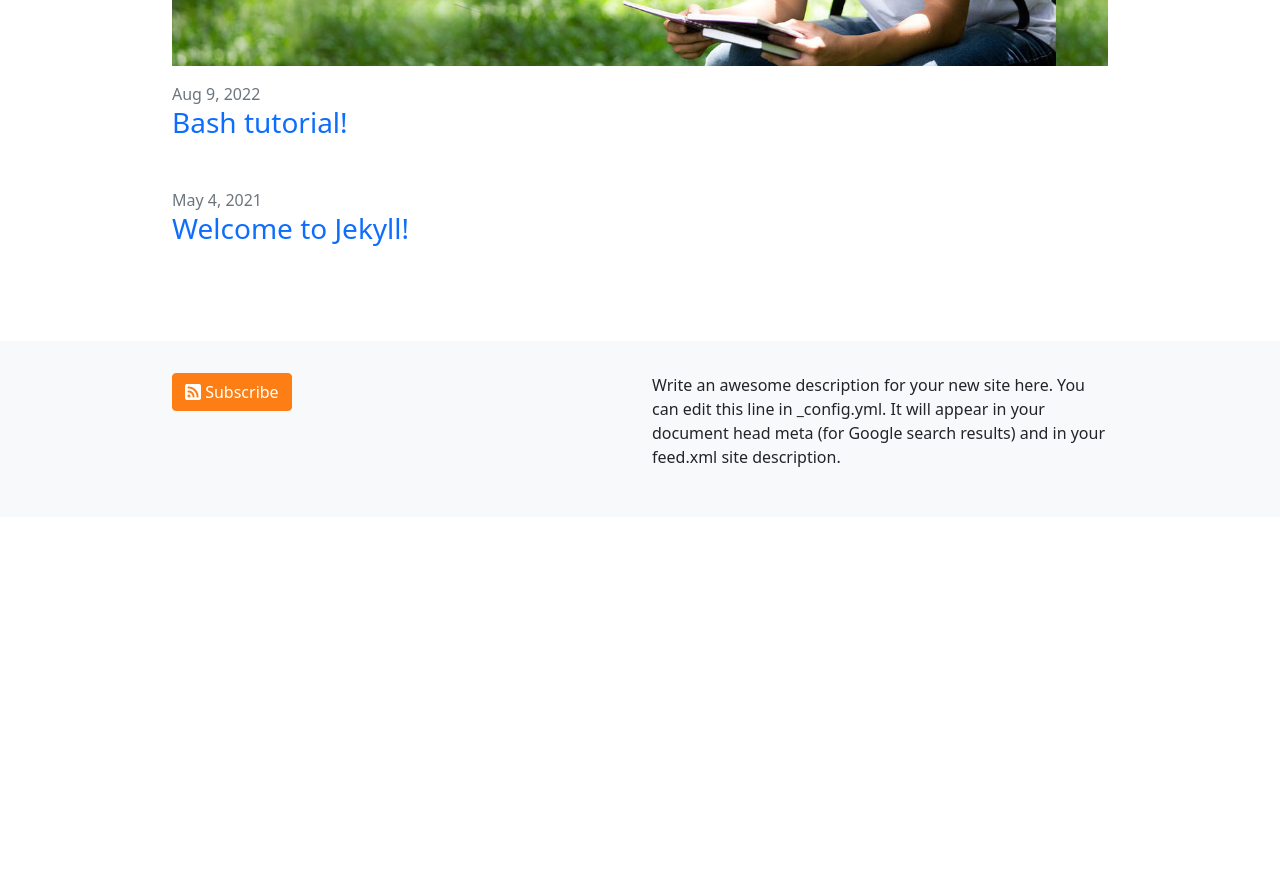
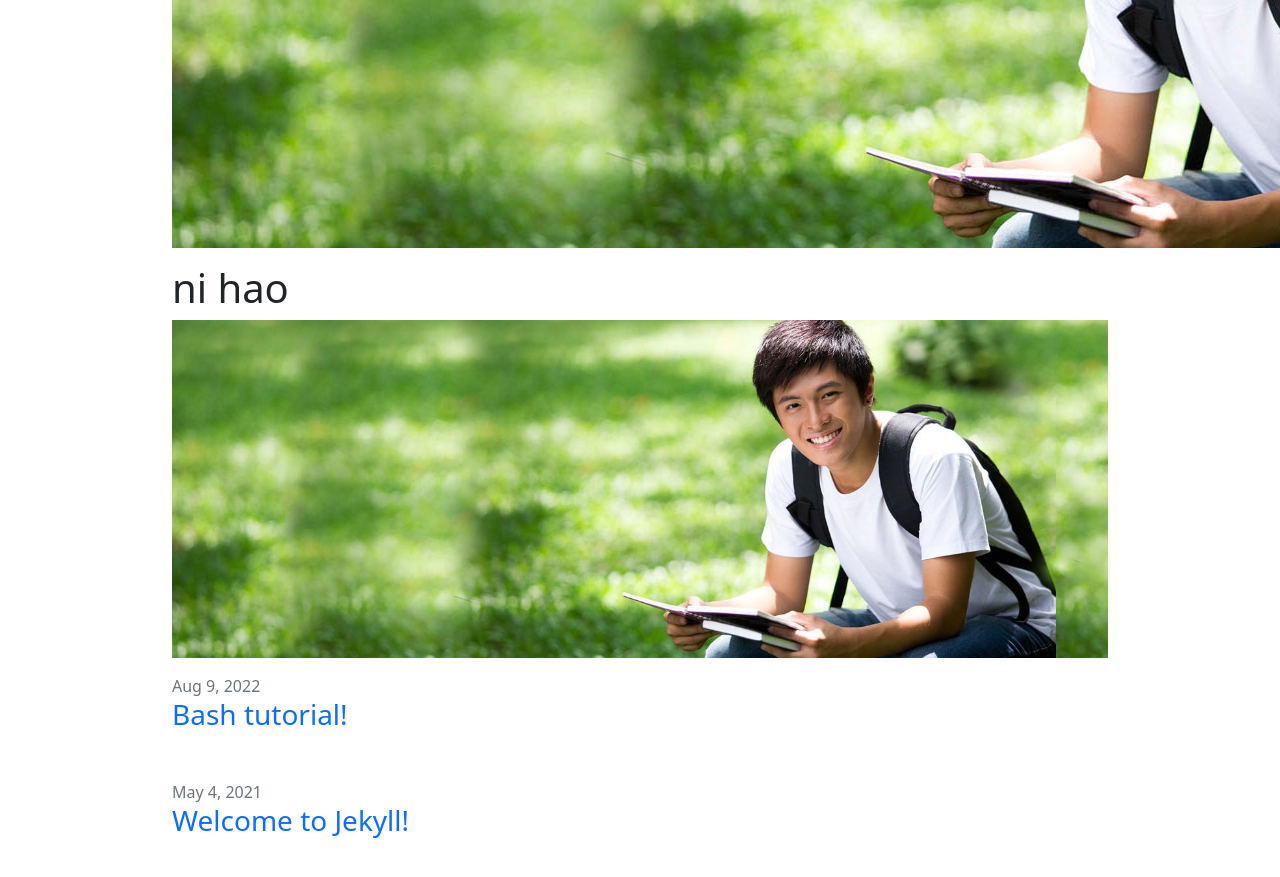
Before and after one commit to lliu1871/PhyEd, a Jekyll site: the page built from index.markdown, in a window 1280 px wide and 900 px high, scrolled down 440 px. Shown: the top 877 px of the window. Built offline with Jekyll 4.4.1, drawn with Linux system fonts in a browser that asks for light colours; before the commit the page ends 957 px from its top, so only the background shows below that.

Commit message:
Update index.markdown

```diff
--- a/index.markdown
+++ b/index.markdown
@@ -9,4 +9,7 @@ Hello my first page. This is a grand to take the first page to be our home page.
 sdfsdfjialsdf.asf
 asdf.
 
+![drawing](/img/1.jpg)
+
+# ni hao
 <img src="/img/1.jpg" class="img-fluid" alt="Responsive image">
```
